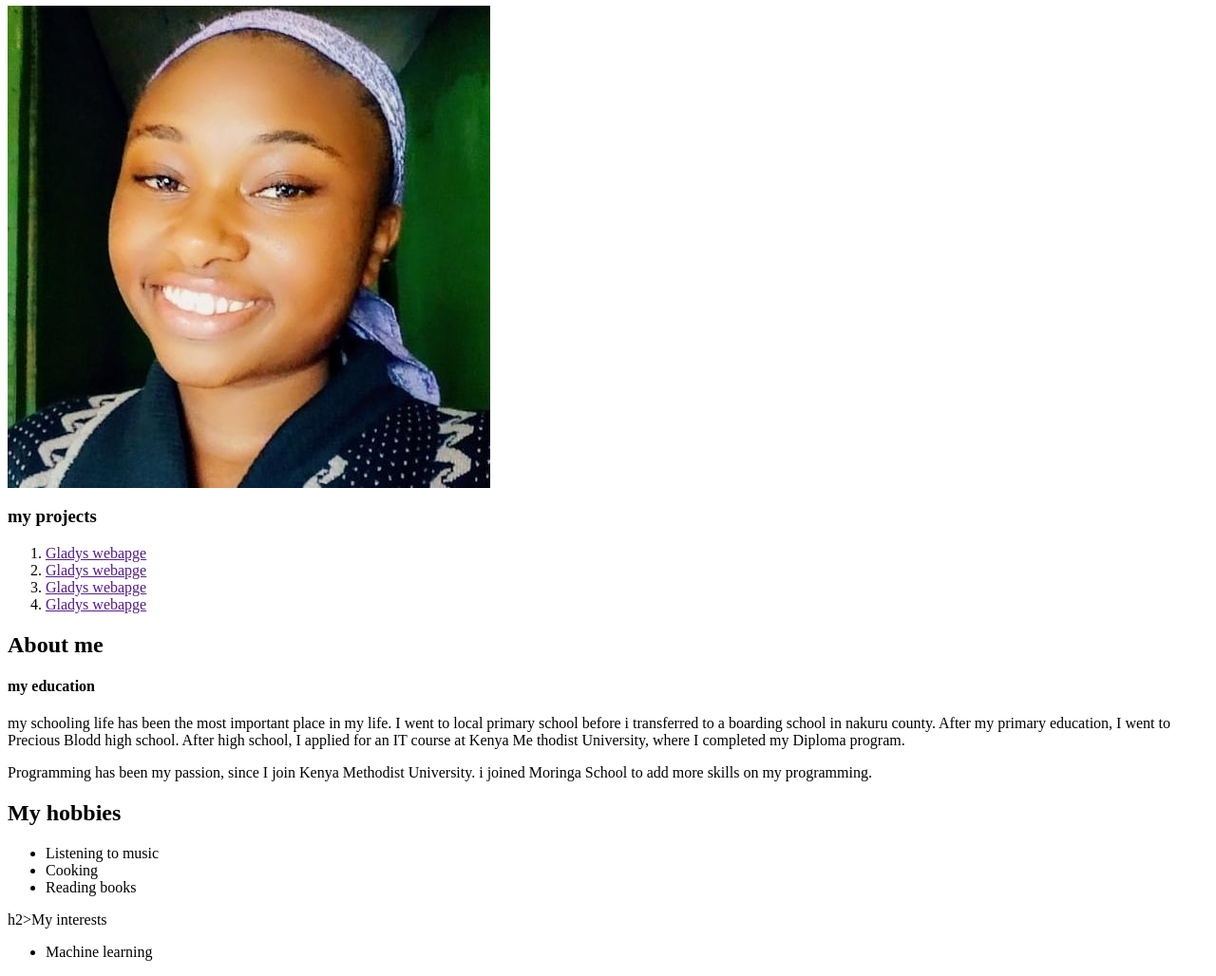
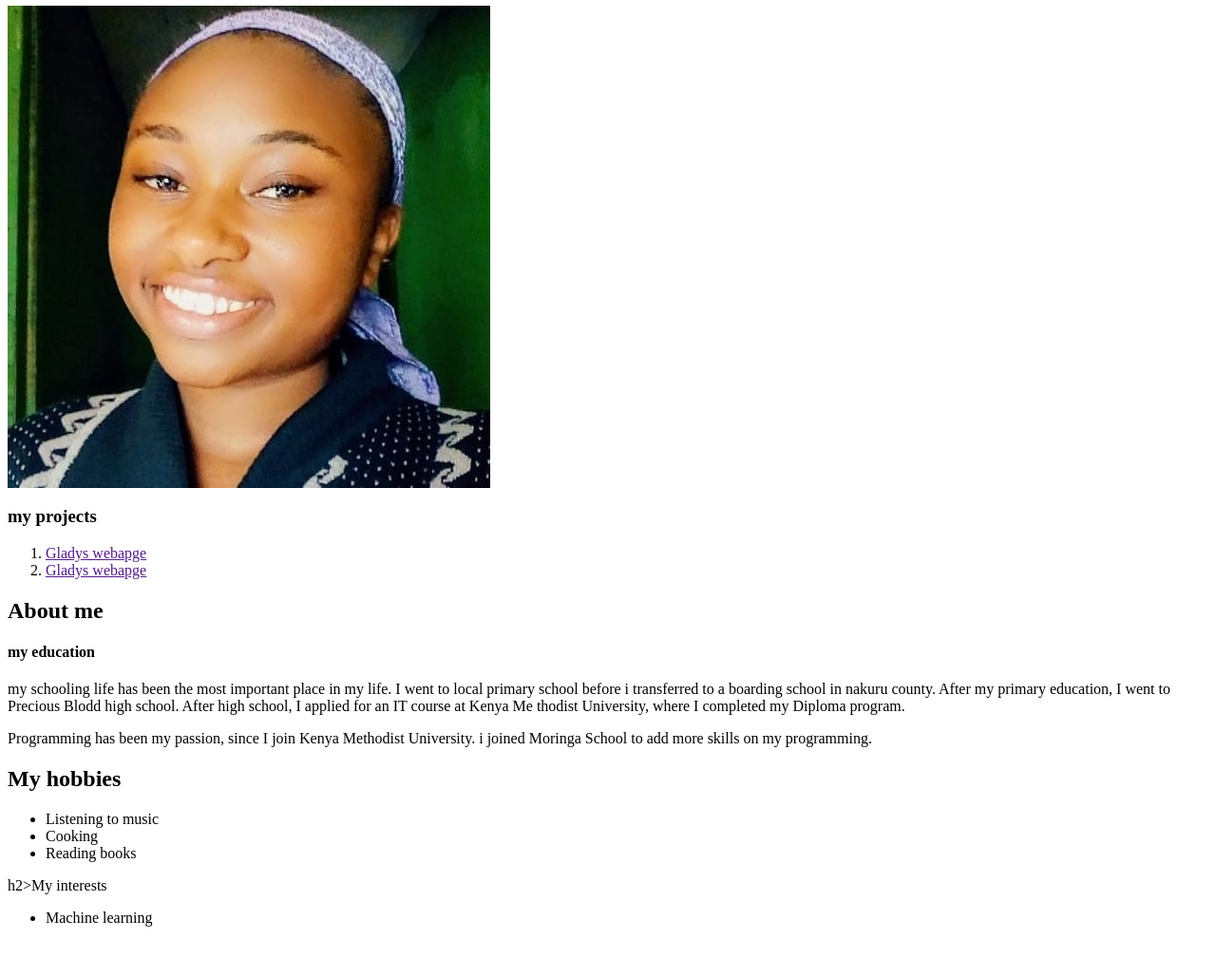
Before and after one commit to Gladys-nimo/my-page, a plain HTML site: page index.html in a window 1280 px wide. Shown: the part 60-1088 px from the top of the page at 95% size. After the commit the page ends 1052 px from the top, so only its background shows below. Drawn offline with Linux system fonts and the light colour scheme.

Commit message:
added some files

```diff
--- a/css/style.css
+++ b/css/style.css
@@ -1,3 +1,4 @@
 h1{
     color: aqua;
+    text-align: center;
 }
--- a/index.html
+++ b/index.html
@@ -6,7 +6,8 @@
     <link rel="stylesheet" href="css/style.css">
 </head>
 <body>
-    <div class="name">
+    <div>
+    <div>
     <h1>Gladys Kanyora</h1>
     <img src="/images/IMG_20200520_103910_012.jpg" alt="My picture">
 
@@ -14,11 +15,13 @@
     <ol>
         <li> <a href="">Gladys webapge</a></li>
         <li> <a href="">Gladys webapge</a></li>
-        <li> <a href="">Gladys webapge</a></li>
-        <li> <a href="">Gladys webapge</a></li>
+
     </ol>
+    <div>
+        <h2>About me</h2>
+    </div>
 
-<h2>About me</h2>
+    <div>
 <h4>my education</h4>
 <p> my schooling life has been the most important place in my life.
     I went to local primary school before i transferred to a boarding school in nakuru county.
@@ -27,17 +30,24 @@
 <p>Programming has been my passion, since I join Kenya Methodist University.
     i joined Moringa School to add more skills on my programming.
 </p>
+</div>
+
+<div>
 <h2>My hobbies</h2>
 <ul>
     <li>Listening to music</li>
     <li>Cooking</li>
     <li>Reading books</li>
 </ul>
+</div>
+<div>
 
 h2>My interests</h2>
 <ul>
     <li>Machine learning</li>
 
 </ul>
+</div>
+</div>
 </body>
 </html>
```
